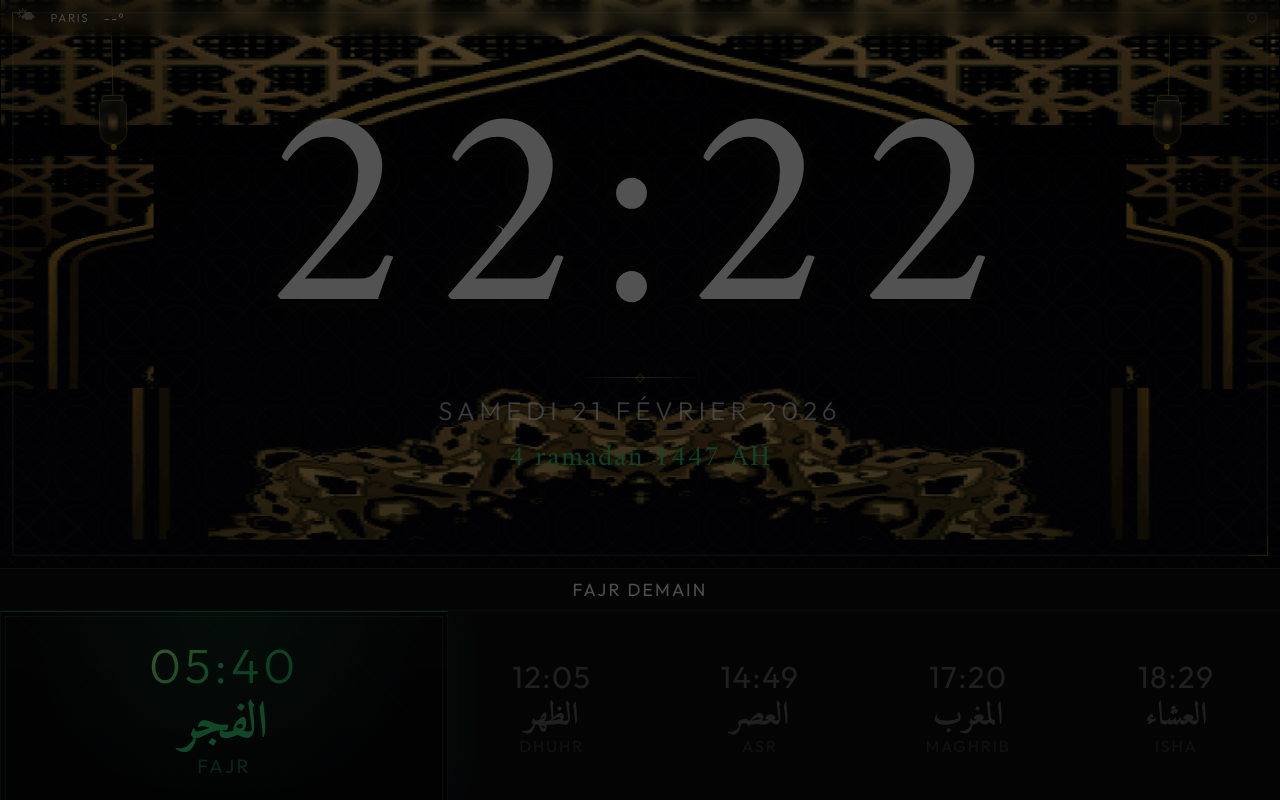
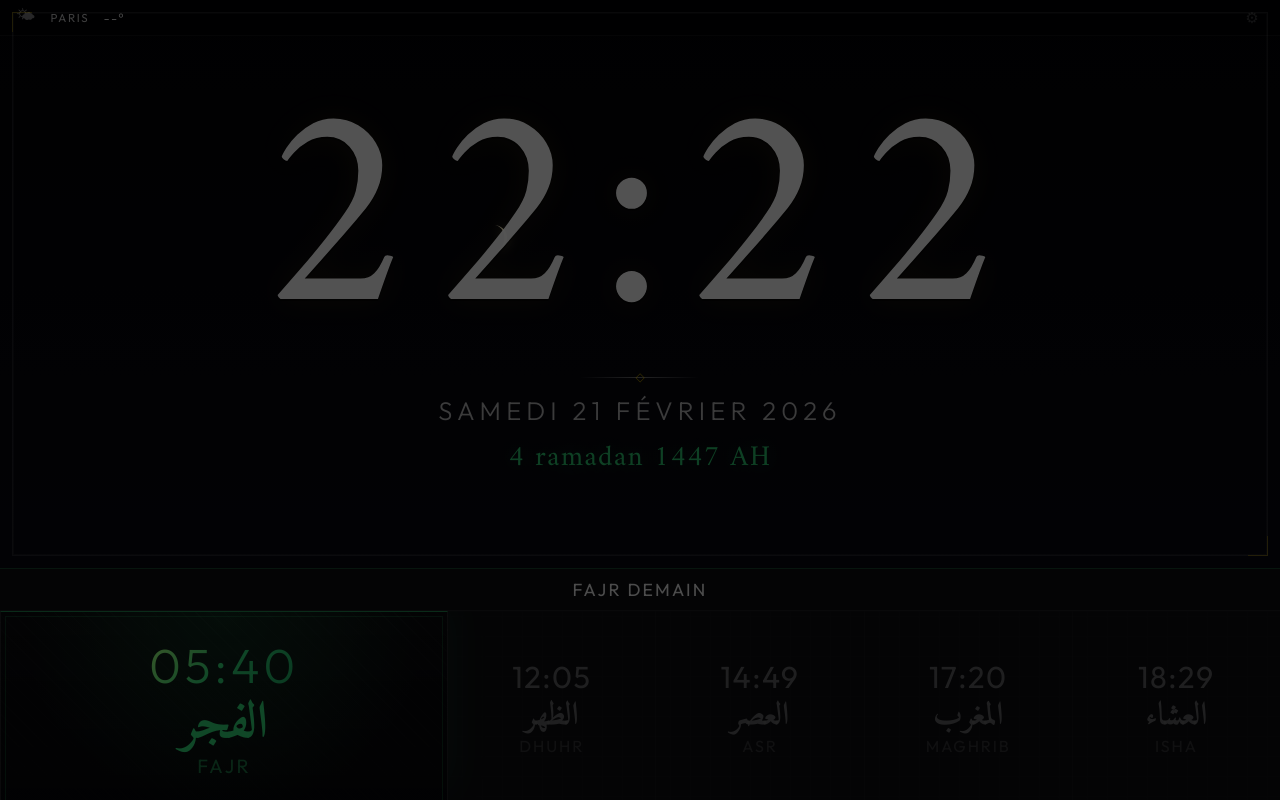
Before and after one commit to Bashalir/athanLab, a React (Vite) app: page / in a window 1280 px wide. Built offline with nearby package versions, Linux system fonts and the light colour scheme; no server answers.

Commit message:
perf(ios): remove heavy decorative images and effects

```diff
--- a/src/components/SkySection.tsx
+++ b/src/components/SkySection.tsx
@@ -178,22 +178,6 @@ export function SkySection({
       <div className="screen-frame" />
       <div className="islamic-grid" />
 
-      {/* Structure de la Porte de Mosquée */}
-      <div className="mosque-arch-overlay">
-        {/* Rendu Vectoriel Intégré (SVG Inline) */}
-        <img
-          src="/ramadan.svg"
-          className="arch-image"
-          alt=""
-          aria-hidden="true"
-          decoding="async"
-          onError={(e) => { e.currentTarget.style.display = 'none'; }}
-        />
-        <div className="fanoos left"><div className="fanoos-chain" /><div className="fanoos-body"><div className="fanoos-light" /></div></div>
-        <div className="fanoos right"><div className="fanoos-chain" /><div className="fanoos-body"><div className="fanoos-light" /></div></div>
-      </div>
-
-      <div className="central-ornament" />
       <div className="sun-halo" ref={haloRef} />
 
       {/* Moon */}
--- a/src/styles/global.css
+++ b/src/styles/global.css
@@ -112,19 +112,12 @@ html.no-css-vars .loading-spinner {
   position: absolute;
   inset: 0;
   z-index: 1;
-  opacity: var(--opacity-pattern);
+  opacity: 0.06;
   pointer-events: none;
-  background-size: 50px 50px;
-  animation: patternMove 120s linear infinite;
+  background-size: 28px 28px;
   background-image:
-    radial-gradient(circle at 50% 50%, transparent 60%, #ffffff 61%, #ffffff 63%, transparent 64%),
-    linear-gradient(45deg, transparent 48%, #ffffff 49%, transparent 51%),
-    linear-gradient(-45deg, transparent 48%, #ffffff 49%, transparent 51%);
-}
-
-@keyframes patternMove {
-  from { background-position: 0 0; }
-  to   { background-position: 50px 50px; }
+    linear-gradient(0deg, rgba(255,255,255,0.03) 1px, transparent 1px),
+    linear-gradient(90deg, rgba(255,255,255,0.03) 1px, transparent 1px);
 }
 
 /* ─── MOSQUE ARCH ARCHITECTURE ────────────────────────────────────── */
@@ -205,28 +198,22 @@ html.no-css-vars .loading-spinner {
 
 /* ─── CENTRAL ORNAMENT ────────────────────────────────────────────── */
 .central-ornament {
-  position: absolute;
-  top: 50%; left: 50%;
-  transform: translate(-50%, -50%);
-  width: 80vmax;
-  height: 80vmax;
-  pointer-events: none;
-  z-index: 1;
-  opacity: var(--opacity-ornament);
-  background-image:
-    repeating-linear-gradient(45deg, rgba(255,255,255,0.06) 0px, rgba(255,255,255,0.06) 1px, transparent 1px, transparent 12px),
-    radial-gradient(circle, transparent 30%, rgba(255,255,255,0.1) 31%, transparent 32%);
-  mask-image: radial-gradient(circle, black 0%, transparent 70%);
-  -webkit-mask-image: radial-gradient(circle, black 0%, transparent 70%);
-  animation: slowSpin 180s linear infinite;
+  display: none;
 }
 
-@supports (background: repeating-conic-gradient(from 0deg, #fff 0deg 1deg, transparent 1deg 2deg)) {
-  .central-ornament {
-    background-image:
-      repeating-conic-gradient(from 0deg, rgba(255,255,255,0.1) 0deg 2deg, transparent 2deg 15deg),
-      radial-gradient(circle, transparent 30%, rgba(255,255,255,0.1) 31%, transparent 32%);
-  }
+/* Disable heavy decorative layers on old devices */
+.mosque-arch-overlay,
+.arch-image,
+.fanoos {
+  display: none;
+}
+
+.fanoos-chain,
+.fanoos-body,
+.fanoos-body::before,
+.fanoos-body::after,
+.fanoos-body > .fanoos-light {
+  animation: none !important;
 }
 
 .sun-halo {
```
